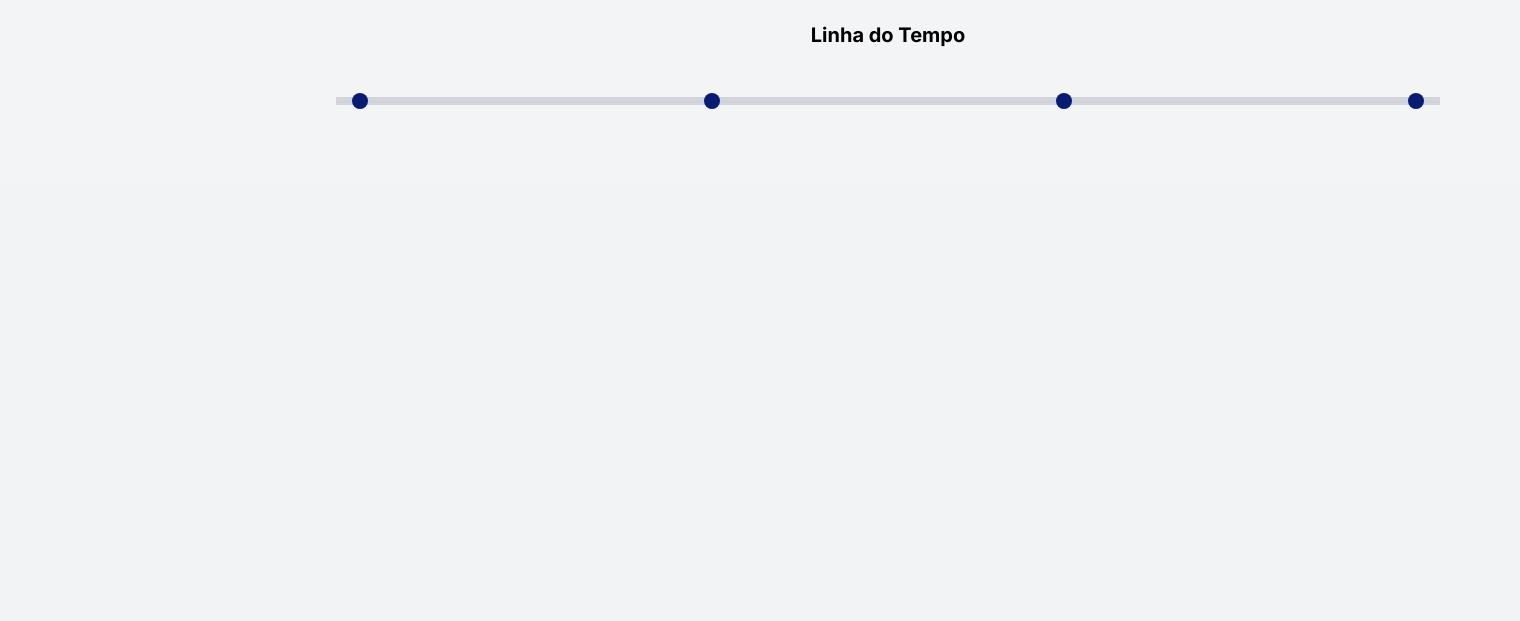
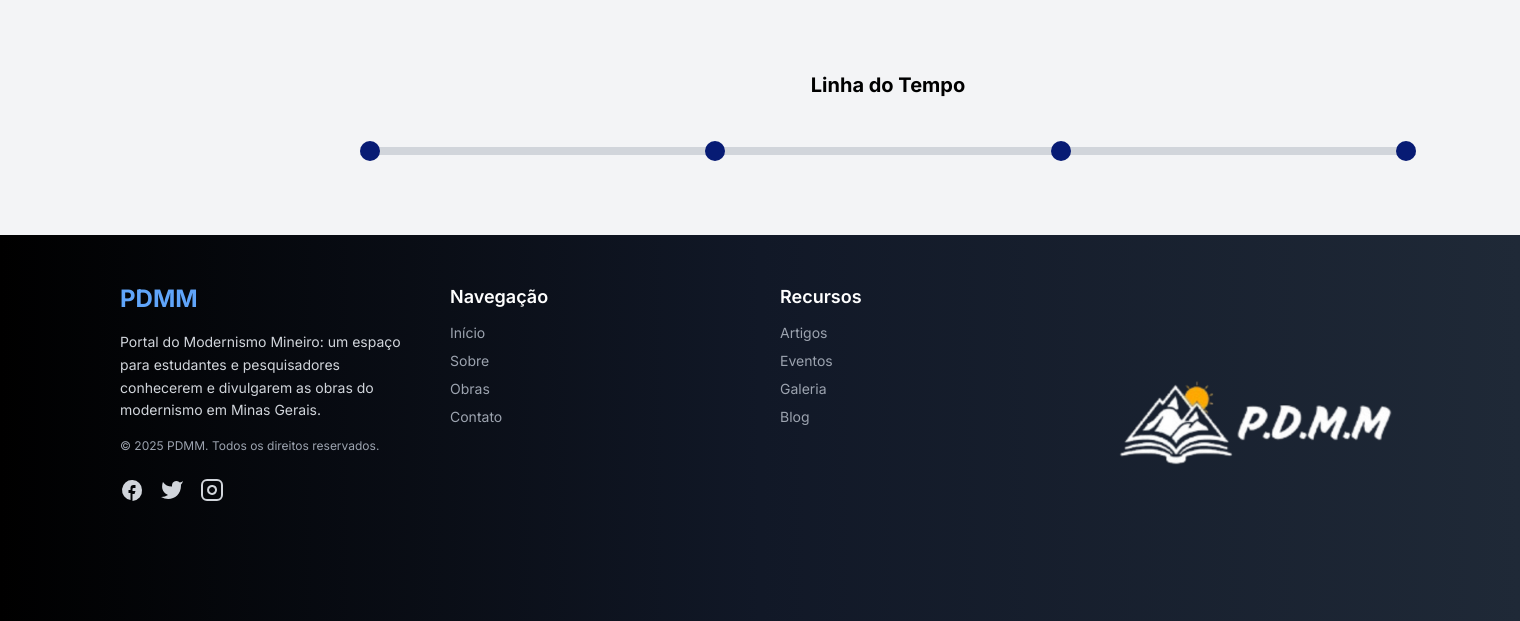
Before and after one commit to Guarana0/pdmm, a Django app: page / in a window 1520 px wide. Shown: the part 1900-2521 px from the top of the page. Before the commit the page ends 2009 px from the top, so only its background shows below. Run offline with Django 4.2, Linux system fonts and the light colour scheme.

Commit message:
alterei navbar footer e etc

```diff
--- a/core/static/css/output.css
+++ b/core/static/css/output.css
@@ -679,12 +684,8 @@ video {
   margin-top: auto;
 }
 
-.ml-0 {
-  margin-left: 0px;
-}
-
-.mt-6 {
-  margin-top: 1.5rem;
+.mb-3 {
+  margin-bottom: 0.75rem;
 }
 
 .block {
@@ -763,8 +768,16 @@ video {
   height: 100vh;
 }
 
-.h-60 {
-  height: 15rem;
+.h-5 {
+  height: 1.25rem;
+}
+
+.h-28 {
+  height: 7rem;
+}
+
+.max-h-full {
+  max-height: 100%;
 }
 
 .min-h-screen {
@@ -855,6 +888,12 @@ video {
   cursor: pointer;
 }
 
+.select-none {
+  -webkit-user-select: none;
+     -moz-user-select: none;
+          user-select: none;
+}
+
 .list-inside {
   list-style-position: inside;
 }
@@ -879,10 +918,22 @@ video {
   flex-direction: column;
 }
 
+.flex-wrap {
+  flex-wrap: wrap;
+}
+
+.items-start {
+  align-items: flex-start;
+}
+
 .items-center {
   align-items: center;
 }
 
+.justify-end {
+  justify-content: flex-end;
+}
+
 .justify-center {
   justify-content: center;
 }
@@ -913,6 +964,10 @@ video {
 
 .gap-8 {
   gap: 2rem;
+}
+
+.gap-10 {
+  gap: 2.5rem;
 }
 
 .space-x-2 > :not([hidden]) ~ :not([hidden]) {
@@ -957,16 +1012,22 @@ video {
   margin-bottom: calc(2rem * var(--tw-space-y-reverse));
 }
 
-.space-y-1 > :not([hidden]) ~ :not([hidden]) {
-  --tw-space-y-reverse: 0;
-  margin-top: calc(0.25rem * calc(1 - var(--tw-space-y-reverse)));
-  margin-bottom: calc(0.25rem * var(--tw-space-y-reverse));
-}
-
-.space-y-3 > :not([hidden]) ~ :not([hidden]) {
-  --tw-space-y-reverse: 0;
-  margin-top: calc(0.75rem * calc(1 - var(--tw-space-y-reverse)));
-  margin-bottom: calc(0.75rem * var(--tw-space-y-reverse));
+.space-x-5 > :not([hidden]) ~ :not([hidden]) {
+  --tw-space-x-reverse: 0;
+  margin-right: calc(1.25rem * var(--tw-space-x-reverse));
+  margin-left: calc(1.25rem * calc(1 - var(--tw-space-x-reverse)));
+}
+
+.space-x-6 > :not([hidden]) ~ :not([hidden]) {
+  --tw-space-x-reverse: 0;
+  margin-right: calc(1.5rem * var(--tw-space-x-reverse));
+  margin-left: calc(1.5rem * calc(1 - var(--tw-space-x-reverse)));
+}
+
+.space-x-4 > :not([hidden]) ~ :not([hidden]) {
+  --tw-space-x-reverse: 0;
+  margin-right: calc(1rem * var(--tw-space-x-reverse));
+  margin-left: calc(1rem * calc(1 - var(--tw-space-x-reverse)));
 }
 
 .divide-y > :not([hidden]) ~ :not([hidden]) {
@@ -1129,6 +1204,35 @@ video {
 
 .bg-opacity-70 {
   --tw-bg-opacity: 0.7;
+}
+
+.bg-gradient-to-r {
+  background-image: linear-gradient(to right, var(--tw-gradient-stops));
+}
+
+.from-blue-900 {
+  --tw-gradient-from: #1e3a8a;
+  --tw-gradient-to: rgb(30 58 138 / 0);
+  --tw-gradient-stops: var(--tw-gradient-from), var(--tw-gradient-to);
+}
+
+.from-black {
+  --tw-gradient-from: #000;
+  --tw-gradient-to: rgb(0 0 0 / 0);
+  --tw-gradient-stops: var(--tw-gradient-from), var(--tw-gradient-to);
+}
+
+.via-gray-900 {
+  --tw-gradient-to: rgb(17 24 39 / 0);
+  --tw-gradient-stops: var(--tw-gradient-from), #111827, var(--tw-gradient-to);
+}
+
+.to-gray-900 {
+  --tw-gradient-to: #111827;
+}
+
+.to-gray-800 {
+  --tw-gradient-to: #1f2937;
 }
 
 .object-contain {
@@ -1221,13 +1320,17 @@ video {
   padding-bottom: 1.5rem;
 }
 
-.py-8 {
-  padding-top: 2rem;
-  padding-bottom: 2rem;
+.py-12 {
+  padding-top: 3rem;
+  padding-bottom: 3rem;
 }
 
 .pt-5 {
   padding-top: 1.25rem;
+}
+
+.pb-1 {
+  padding-bottom: 0.25rem;
 }
 
 .text-left {
@@ -1310,6 +1413,10 @@ video {
   line-height: 1.25;
 }
 
+.leading-relaxed {
+  line-height: 1.625;
+}
+
 .tracking-wider {
   letter-spacing: 0.05em;
 }
@@ -1397,6 +1504,11 @@ video {
 .text-white {
   --tw-text-opacity: 1;
   color: rgb(255 255 255 / var(--tw-text-opacity));
+}
+
+.text-blue-400 {
+  --tw-text-opacity: 1;
+  color: rgb(96 165 250 / var(--tw-text-opacity));
 }
 
 .antialiased {
@@ -1647,6 +1766,10 @@ video {
 
   .md\:flex-row {
     flex-direction: row;
+  }
+
+  .md\:items-end {
+    align-items: flex-end;
   }
 
   .md\:text-base {
--- a/core/templates/base.html
+++ b/core/templates/base.html
@@ -166,8 +166,10 @@
                 </a>
             </nav>
         </div>
+        <div style="margin-top: 220px;"></div>
+
               <!--botao de tema-->
-     <div class="mt-auto flex justify-center py-6 pt-180">
+     <div class="mt-auto flex justify-center py-6 pt-200px">
         <div class="w-16 h-8 bg-white rounded-full flex items-center px-1 cursor-pointer">
           <div class="w-6 h-6 bg-[#073B73] rounded-full transition-all duration-300"></div>
         </div>
@@ -182,8 +184,73 @@
     <main class="flex-1 p-8 ml-64">
       {% block content %}{% endblock %}
     </main>
+  </div>
+  <footer class="bg-gradient-to-r from-black via-gray-900 to-gray-800 text-gray-300 py-12 px-6">
 
-  </div>
+    <div class="max-w-7xl mx-auto grid grid-cols-1 md:grid-cols-4 gap-10">
+
+      <!-- Sobre o Portal -->
+      <div>
+        <h2 class="text-2xl font-bold text-blue-400 mb-4">PDMM</h2>
+        <p class="text-sm leading-relaxed">
+          Portal do Modernismo Mineiro: um espaço para estudantes e pesquisadores conhecerem e divulgarem as obras do modernismo em Minas Gerais.
+        </p>
+        <p class="mt-4 text-xs text-gray-400 select-none">© 2025 PDMM. Todos os direitos reservados.</p>
+        <br>
+        <div class="flex space-x-4">
+          <!-- Redes sociais -->
+          <a href="#" aria-label="Facebook" class="hover:text-blue-400 transition transform hover:scale-110">
+            <svg class="w-6 h-6" fill="currentColor" viewBox="0 0 24 24">
+              <path d="M22 12a10 10 0 10-11.5 9.9v-7h-2v-3h2v-2a3 3 0 013-3h2v3h-2a1 1 0 00-1 1v2h3l-1 3h-2v7A10 10 0 0022 12z"/>
+            </svg>
+          </a>
+          <a href="#" aria-label="Twitter" class="hover:text-blue-400 transition transform hover:scale-110">
+            <svg class="w-6 h-6" fill="currentColor" viewBox="0 0 24 24">
+              <path d="M23 3a10.9 10.9 0 01-3.14 1.53 4.48 4.48 0 00-7.86 3v1A10.66 10.66 0 013 4s-4 9 5 13a11.64 11.64 0 01-7 2c9 5 20 0 20-11.5a4.5 4.5 0 00-.08-.83A7.72 7.72 0 0023 3z"/>
+            </svg>
+          </a>
+          <a href="#" aria-label="Instagram" class="hover:text-blue-400 transition transform hover:scale-110">
+            <svg class="w-6 h-6" fill="none" stroke="currentColor" stroke-width="2" viewBox="0 0 24 24">
+              <rect width="20" height="20" x="2" y="2" rx="5" ry="5"/>
+              <path d="M16 11.37A4 4 0 1112.63 8a4 4 0 013.37 3.37z"/>
+              <line x1="17.5" y1="6.5" x2="17.5" y2="6.5"/>
+            </svg>
+          </a>
+        </div>
+      </div>
+
+      <!-- Links principais -->
+      <div>
+        <h3 class="text-lg font-semibold mb-3 text-white">Navegação</h3>
+        <ul class="space-y-2 text-gray-400 text-sm">
+          <li><a href="#" class="hover:text-blue-400 transition">Início</a></li>
+          <li><a href="#" class="hover:text-blue-400 transition">Sobre</a></li>
+          <li><a href="#" class="hover:text-blue-400 transition">Obras</a></li>
+          <li><a href="#" class="hover:text-blue-400 transition">Contato</a></li>
+        </ul>
+      </div>
+
+      <!-- Recursos -->
+      <div>
+        <h3 class="text-lg font-semibold mb-3 text-white">Recursos</h3>
+        <ul class="space-y-2 text-gray-400 text-sm">
+          <li><a href="#" class="hover:text-blue-400 transition">Artigos</a></li>
+          <li><a href="#" class="hover:text-blue-400 transition">Eventos</a></li>
+          <li><a href="#" class="hover:text-blue-400 transition">Galeria</a></li>
+          <li><a href="#" class="hover:text-blue-400 transition">Blog</a></li>
+        </ul>
+      </div>
+
+      <!-- Logo (quadrado preto) -->
+      <div class="flex flex-col items-start md:items-end justify-center">
+        <img src="{% static 'img/pdmm2.png' %}" alt="Logo" class="w-50 h-55 object-contain" />
+      </div>
+
+    </div>
+
+  </footer>
+
+
 
 </body>
 </html>
--- a/core/templates/core/home.html
+++ b/core/templates/core/home.html
@@ -6,11 +6,11 @@
 
 {% block content %}
     <!-- Conteúdo principal -->
-    <main class="flex-1 p-8 lg:p-12 space-y-12 max-w-screen-xl mx-auto">
-    <div class="max-w-3xl mx-auto">
+    <main class="flex-1 p-8 lg:p-12 space-y-12 max-w-screen-2xl mx-auto">
+    <div class="max-w-10xl mx-auto">
         <h2 class="text-xl font-bold mb-4 text-center">Principais Noticias</h2>
-        <div class="flex justify-center items-center h-full">
-            <div class="relative overflow-hidden rounded-lg shadow-lg" style="height: 400px; width: 400px;">
+        <div class="flex justify-center items-center h-full ">
+            <div class="relative overflow-hidden rounded-lg shadow-lg  max-w-screen-2xl" style="height: 450px; width: 1100px;">
           <!-- Slides do carrossel -->
           <div id="carousel-container" class="flex transition-transform duration-1000 ease-in-out h-full">
               <!-- Slide 1 -->
@@ -72,7 +72,7 @@
 <section>
   <div class="flex justify-between items-center mb-4">
     <h2 class="text-xl font-bold text-center lg:text-left">Imagens da Semana</h2>
-    <a href="{% url 'revistas' %}" class="text-blue-600 hover:text-blue-400 text-sm">Ver Mais</a>
+    <a href="{% url 'revistas' %}" class="text-blue-600 hover:text-blue-400 text-md">Ver Mais</a>
   </div>
   <div class="grid grid-cols-2 sm:grid-cols-2 lg:grid-cols-4 md:grid-cols-4 gap-6 justify-items-center">
     <img src="/img/imagem1.jpg" alt="Imagem da semana 1" class="w-full aspect-[3/4] bg-black rounded-lg object-cover">
@@ -86,7 +86,7 @@
 <section>
   <div class="flex justify-between items-center mb-4 mt-8">
     <h2 class="text-xl font-bold text-center lg:text-left">Obras da Semana</h2>
-    <a href="{% url 'revistas' %}" class="text-blue-600 hover:text-blue-400 text-sm">Ver Mais</a>
+    <a href="{% url 'revistas' %}" class="text-blue-600 hover:text-blue-400 text-md">Ver Mais</a>
   </div>
   <div class="grid grid-cols-2 sm:grid-cols-2 lg:grid-cols-4 md:grid-cols-4 gap-6 justify-items-center">
     <img src="/img/obra1.jpg" alt="Obra da semana 1" class="w-full aspect-[3/4] bg-black rounded-lg object-cover">
@@ -100,14 +100,15 @@
       <br>
       <h2 class="text-xl font-bold mb-4 text-center">Linha do Tempo</h2>
 
-      <section class="flex items-center gap-4">
-
-        <div class="h-2 w-full bg-gray-300 flex items-center justify-between px-4">
-          <div class="w-4 h-4 bg-[#071b74] rounded-full" title="1922"></div>
-          <div class="w-4 h-4 bg-[#071b74] rounded-full" title="1930"></div>
-          <div class="w-4 h-4 bg-[#071b74] rounded-full" title="1942"></div>
-          <div class="w-4 h-4 bg-[#071b74] rounded-full" title="1950"></div>
+      <section class="flex items-center gap-4 px-6">
+        <div class="h-2 w-full bg-gray-300 flex items-center justify-between relative">
+          <!-- Marcadores -->
+          <div class="w-5 h-5 bg-[#071b74] rounded-full hover:scale-110 transition-transform duration-200 cursor-pointer" title="1922" aria-label="1922"></div>
+          <div class="w-5 h-5 bg-[#071b74] rounded-full hover:scale-110 transition-transform duration-200 cursor-pointer" title="1930" aria-label="1930"></div>
+          <div class="w-5 h-5 bg-[#071b74] rounded-full hover:scale-110 transition-transform duration-200 cursor-pointer" title="1942" aria-label="1942"></div>
+          <div class="w-5 h-5 bg-[#071b74] rounded-full hover:scale-110 transition-transform duration-200 cursor-pointer" title="1950" aria-label="1950"></div>
         </div>
       </section>
+
     </main>
 {% endblock %}
```
Also changed, not shown: other parts of core/static/css/output.css (+99 -70 lines).
